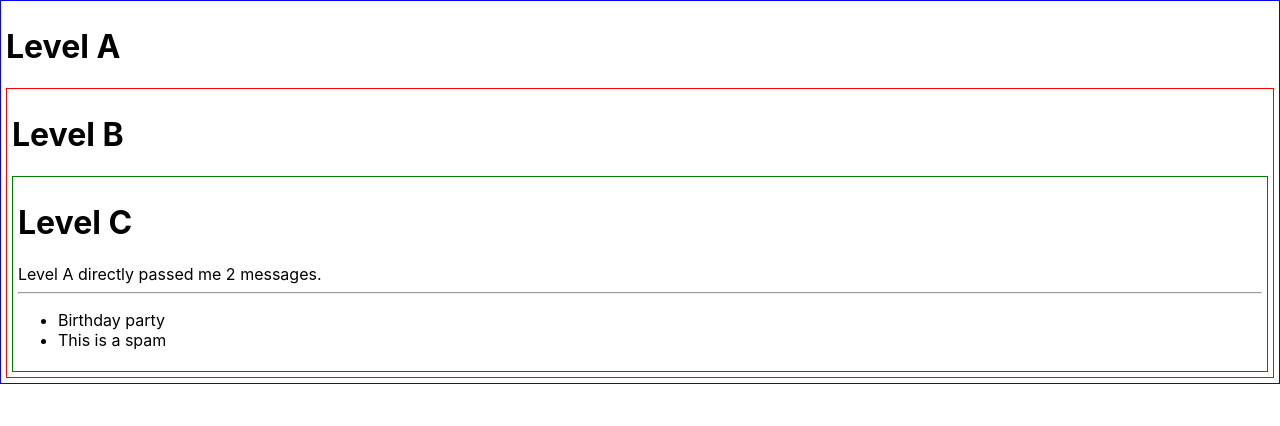
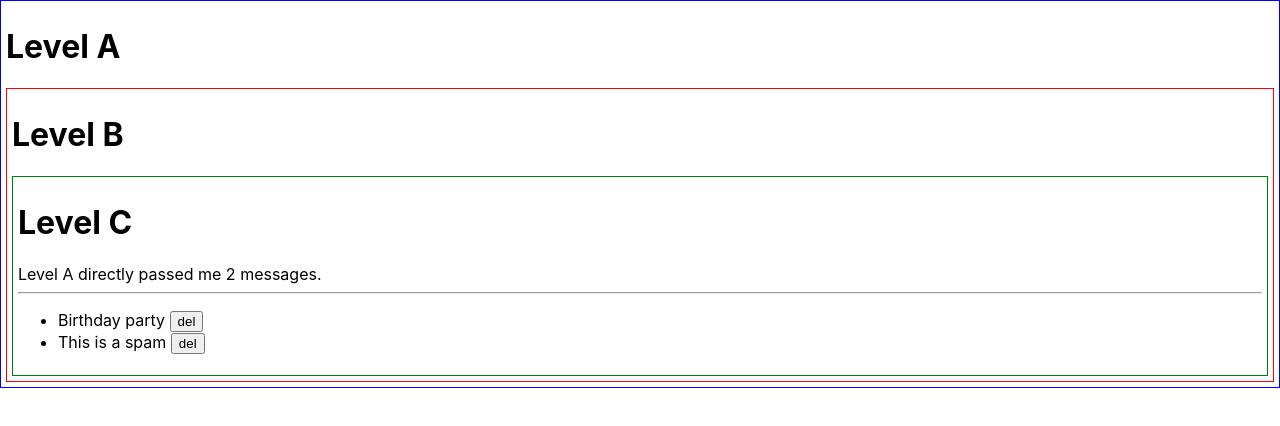
Before and after one commit to mlelaure/hooks-practice, a React (Create React App) app: page / in a window 1280 px wide. Shown: the top 426 px of the page. Built offline with nearby package versions, Linux system fonts and the light colour scheme.

Commit message:
passing more complex data (an object) as a context

```diff
--- a/src/components/LevelC.js
+++ b/src/components/LevelC.js
@@ -2,7 +2,7 @@
 import { MailContext } from './../contexts/MailContext';
 
 const LevelC = () => {
-  const messages = useContext(MailContext);
+  const {messages, deleteMessage} = useContext(MailContext);
   const messageSingularOrPlural = messages.length > 1 ? 'messages' : 'message';
   return (
     <div className="level-c">
@@ -13,7 +13,7 @@
         {
           messages.length > 0 ? (
             <ul>
-              { messages.map(msg => <li key={msg.id}>{msg.title}</li>)}
+              { messages.map(msg => <li key={msg.id}>{msg.title} <button onClick={() => deleteMessage(msg)}>del</button></li>)}
             </ul>
           ) : (
             <h3>no message</h3>
--- a/src/contexts/MailContext.js
+++ b/src/contexts/MailContext.js
@@ -6,9 +6,12 @@
   const [messages, setMessages] = useState([
     { id: 1, title: "Birthday party", content: "Come and bring a bottle"},
     { id: 2, title: "This is a spam", content: "We want to sell you something"}
-  ])
+  ]);
+  const deleteMessage = (message) => {
+    setMessages(messages.filter(msg => msg.id !== message.id));
+  };
   return (
-    <MailContext.Provider value={messages}>
+    <MailContext.Provider value={{ messages, deleteMessage}}>
       {props.children}
     </MailContext.Provider>
   );
```
